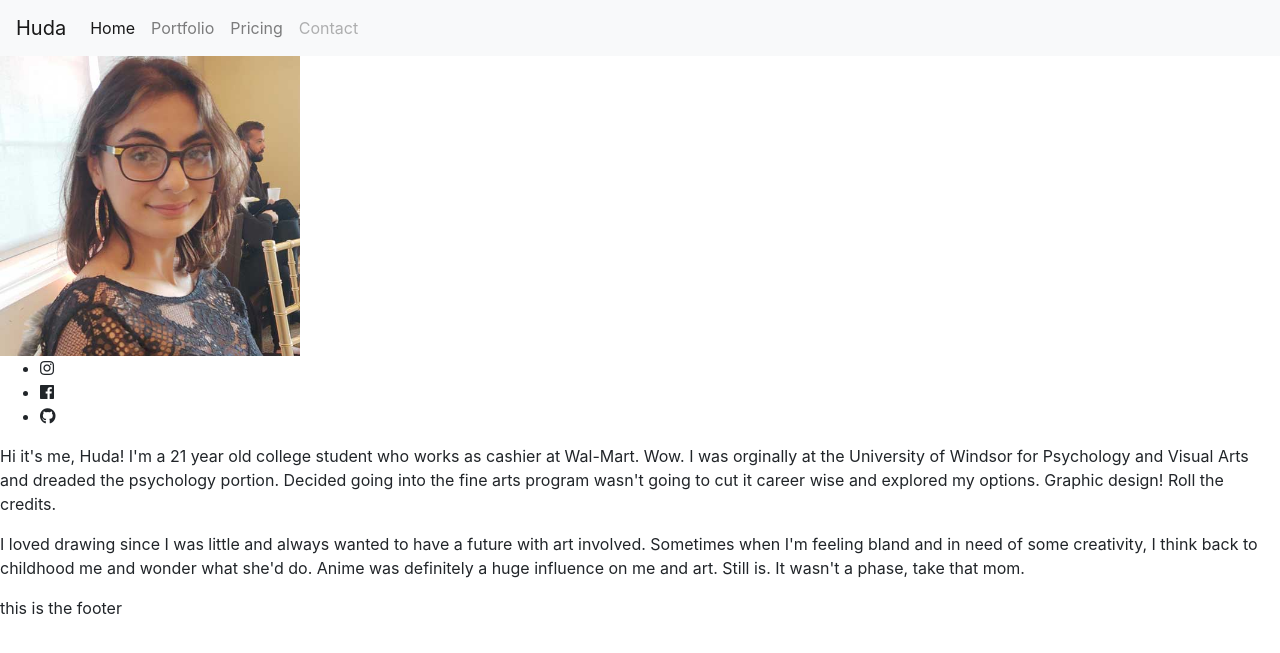
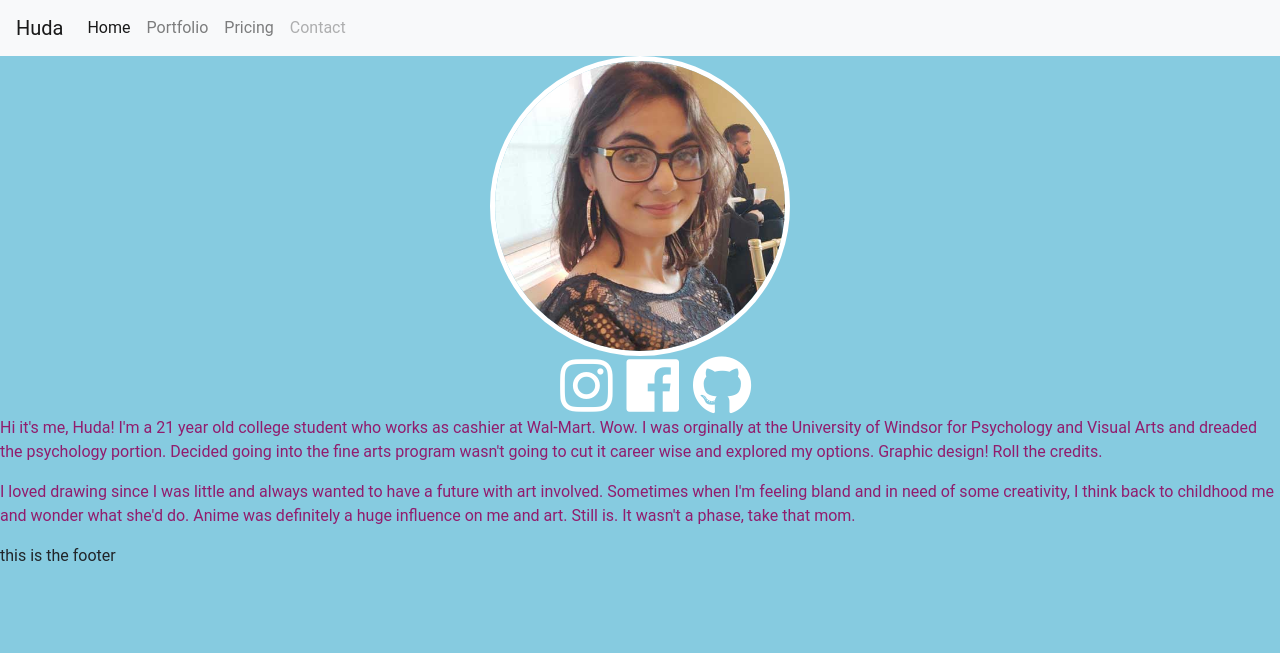
Before and after one commit to yodard/mysite, a Jekyll site: the page built from index.html, in a window 1280 px wide. Shown: the top 653 px of the page. Built offline with Jekyll 4.4.1, drawn with Linux system fonts in a browser that asks for light colours; nearby versions of some CDN libraries.

Commit message:
Update default.html

```diff
--- a/_layouts/default.html
+++ b/_layouts/default.html
@@ -6,7 +6,7 @@
     <meta http-equiv="X-UA-Compatible" content="ie=edge">
     <link href="https://stackpath.bootstrapcdn.com/bootstrap/4.1.3/css/bootstrap.min.css" rel="stylesheet" integrity="sha384-MCw98/SFnGE8fJT3GXwEOngsV7Zt27NXFoaoApmYm81iuXoPkFOJwJ8ERdknLPMO" crossorigin="anonymous">
     <link rel="stylesheet" href="https://use.fontawesome.com/releases/v5.3.1/css/all.css" integrity="sha384-mzrmE5qonljUremFsqc01SB46JvROS7bZs3IO2EmfFsd15uHvIt+Y8vEf7N7fWAU" crossorigin="anonymous">
-    <link rel="stylesheet" href="{{site.baseurl}}assets/main.css">
+    <link rel="stylesheet" href="{{site.baseurl}}assets/css/main.css">
     <title>Huda</title>
 </head>
 <body>
```
